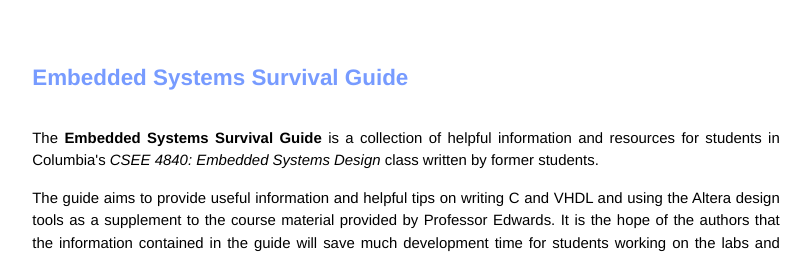
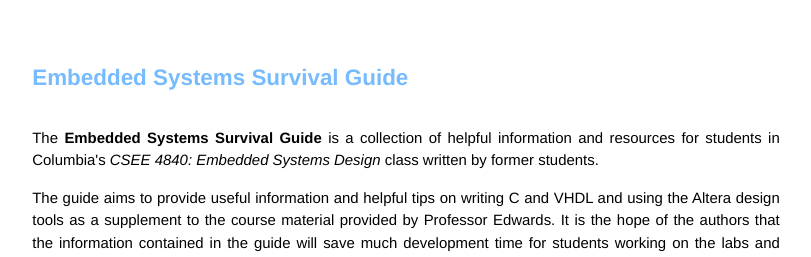
Before and after one commit to csee4840guide/csee4840guide.github.io, a Jekyll site: the page built from index.html, in a window 1280 px wide. Shown: the top 257 px of the page, without its empty margins (234-1045 px from the left). Built offline with Jekyll 4.4.1, drawn with Linux system fonts in a browser that asks for light colours; Markdown is read by kramdown in place of the engine named in the settings.

Commit message:
slight change to header color

```diff
--- a/css/main.css
+++ b/css/main.css
@@ -80,7 +80,7 @@
 }
 
 .site .header h1.title a {
-  color: #779BFF;
+  color: #7Bf;
 }
 
 .site .header h1.title a:hover {
```
